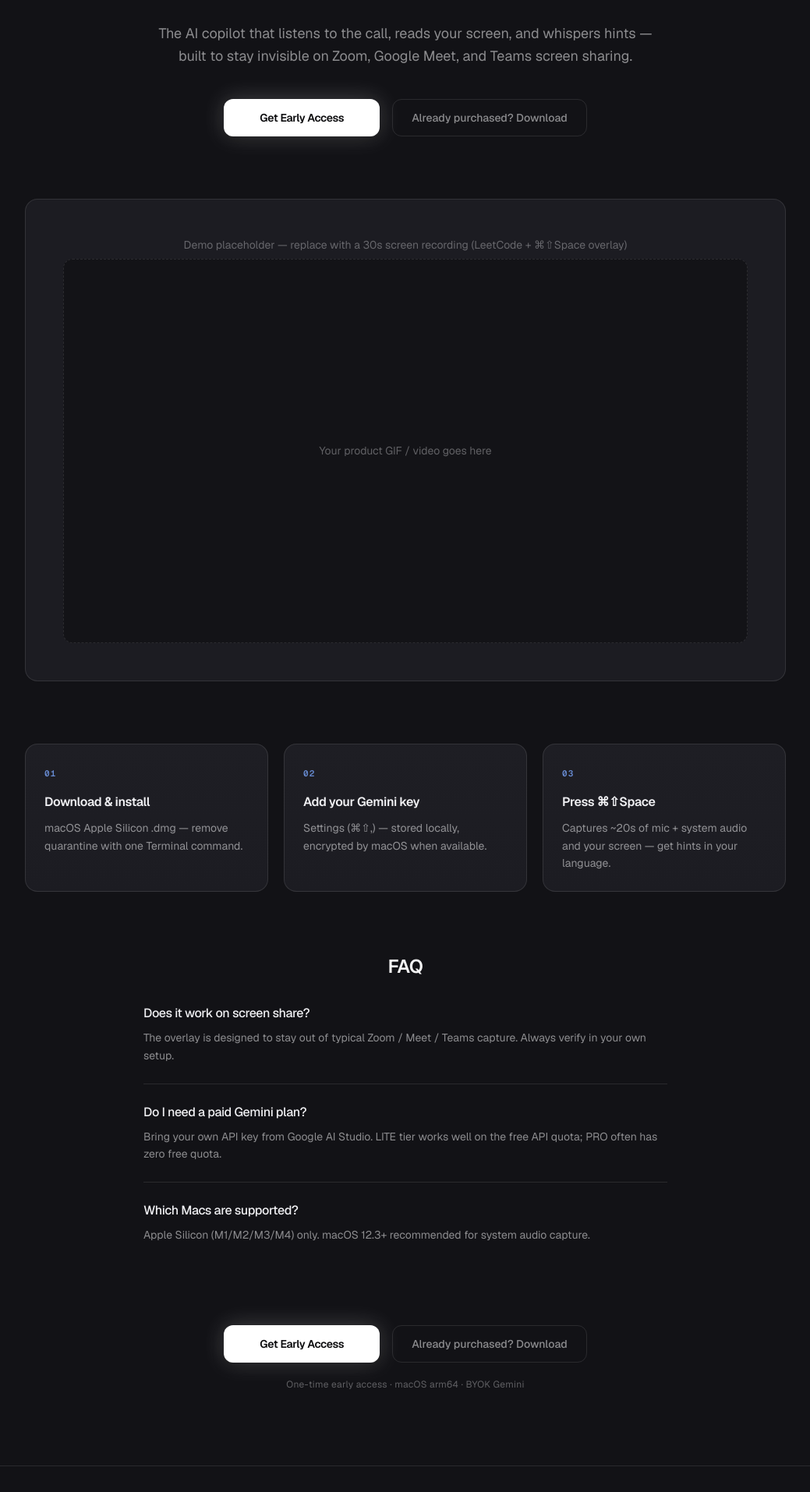
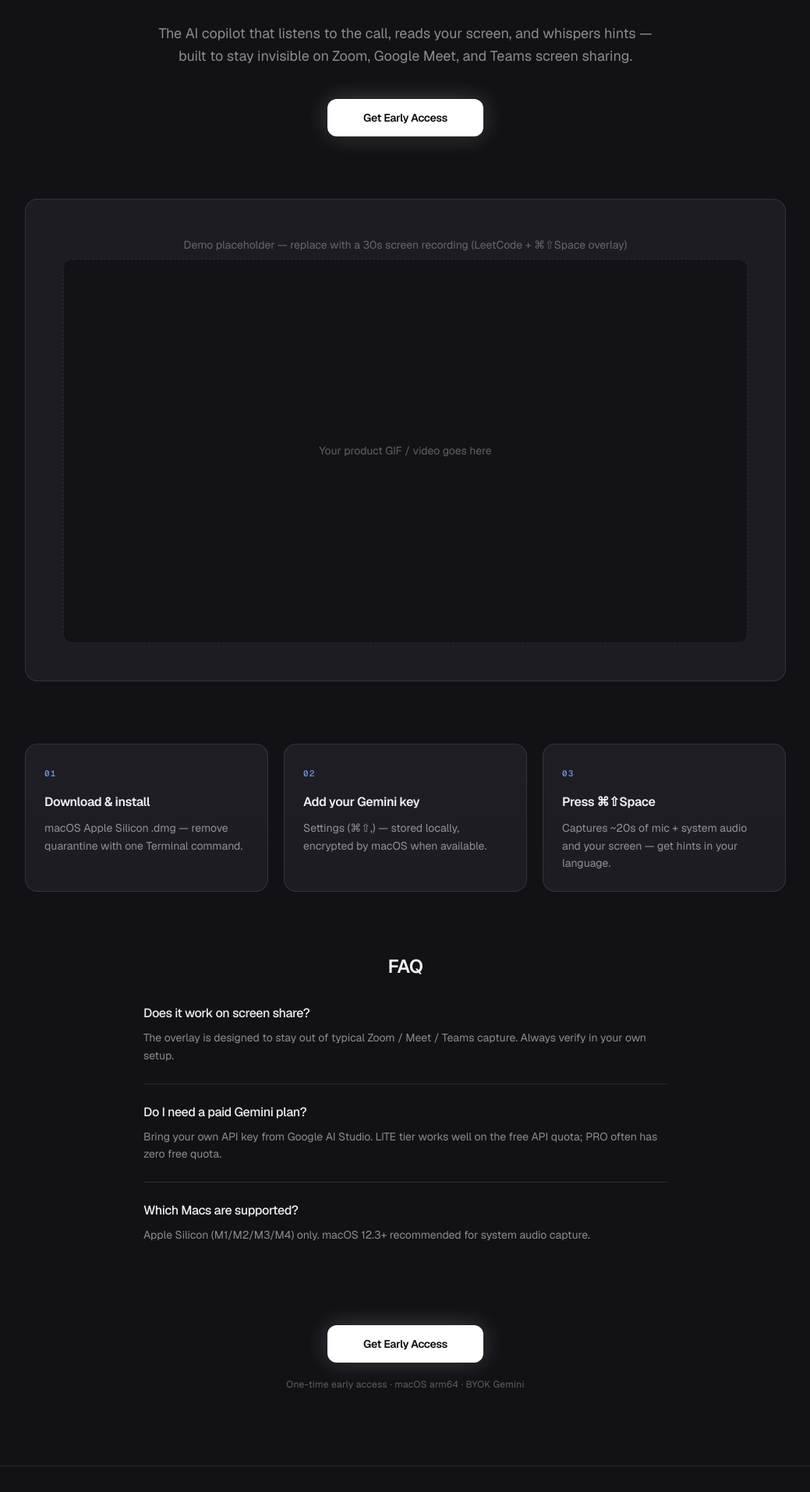
Before and after one commit to shramkovadym/ghost-assistant-landing, a Next.js app: page / in a window 1280 px wide. Shown: the part 300-2214 px from the top of the page at 78% size, without its empty margins (120-1159 px from the left). Built offline with nearby package versions, Linux system fonts and the light colour scheme; no server answers.

Commit message:
remove already-purchased cta from landing

```diff
--- a/app/page.tsx
+++ b/app/page.tsx
@@ -1,4 +1,3 @@
-import Link from "next/link";
 import { STRIPE_PAYMENT_URL } from "@/lib/site";
 
 const steps = [
@@ -65,17 +64,6 @@ function PrimaryCta() {
   );
 }
 
-function SecondaryCta() {
-  return (
-    <Link
-      href="/thanks"
-      className="inline-flex h-12 items-center justify-center rounded-xl border border-white/10 bg-transparent px-6 text-sm font-medium text-[var(--fg-dim)] transition-transform duration-200 hover:scale-105 hover:border-white/20 hover:bg-white/[0.05] hover:text-[var(--fg)]"
-    >
-      Already purchased? Download
-    </Link>
-  );
-}
-
 export default function Home() {
   return (
     <div className="min-h-screen">
@@ -98,9 +86,8 @@ export default function Home() {
             The AI copilot that listens to the call, reads your screen, and whispers hints —
             built to stay invisible on Zoom, Google Meet, and Teams screen sharing.
           </p>
-          <div className="mt-10 flex flex-col items-center justify-center gap-3 sm:flex-row sm:gap-4">
+          <div className="mt-10 flex justify-center">
             <PrimaryCta />
-            <SecondaryCta />
           </div>
         </section>
 
@@ -145,9 +132,8 @@ export default function Home() {
         </section>
 
         <section className="mt-20 text-center">
-          <div className="flex flex-col items-center justify-center gap-3 sm:flex-row sm:gap-4">
+          <div className="flex justify-center">
             <PrimaryCta />
-            <SecondaryCta />
           </div>
           <p className="mt-5 text-xs tracking-wide text-[var(--fg-mute)]">
             One-time early access · macOS arm64 · BYOK Gemini
```
